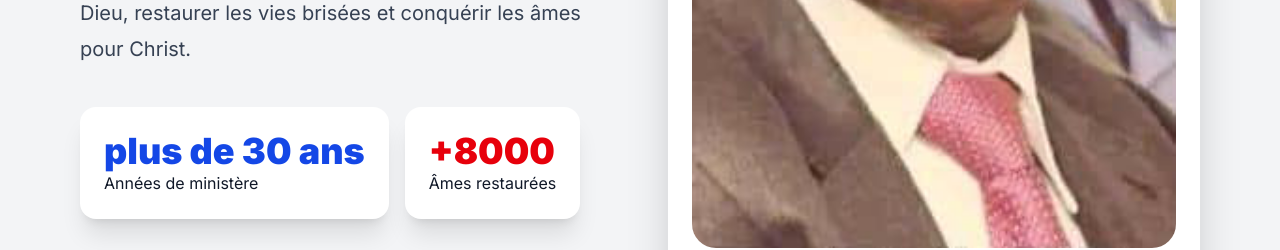
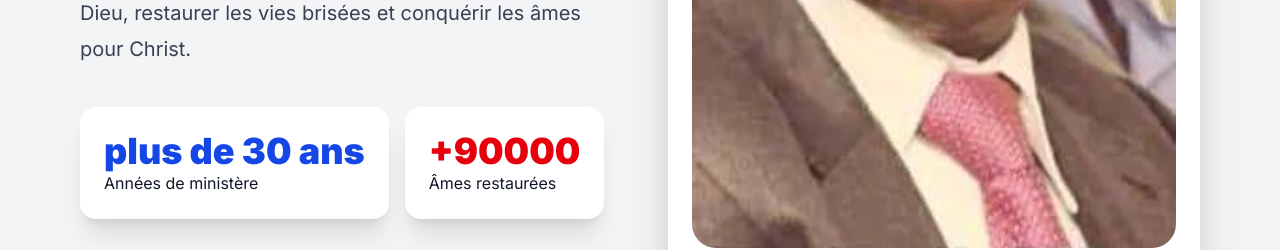
Before and after one commit to Serviteur-Archange/erpevai-site-v2, a Next.js app: page / in a window 1280 px wide. Shown: the part 1360-1610 px from the top of the page. Built offline with nearby package versions, Linux system fonts and the light colour scheme; no server answers; the database is empty.

Commit message:
Mise a jour +90000

```diff
--- a/app/page.tsx
+++ b/app/page.tsx
@@ -334,7 +334,7 @@ export default function NotreHistoire() {
               </div>
 
               <div className="bg-white shadow-xl rounded-2xl p-6">
-                <h3 className="text-4xl font-black text-red-600">+8000</h3>
+                <h3 className="text-4xl font-black text-red-600">+90000</h3>
                 <p>Âmes restaurées</p>
               </div>
             </div>
```
